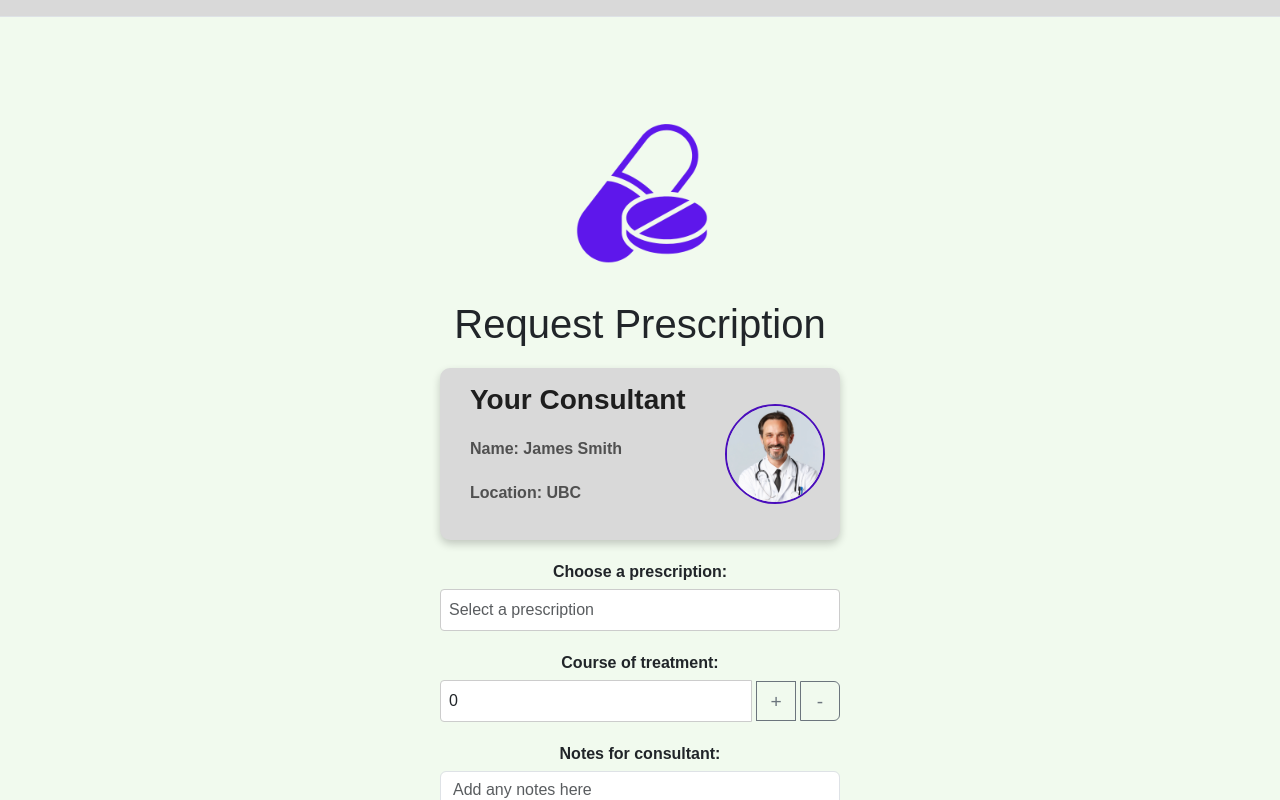
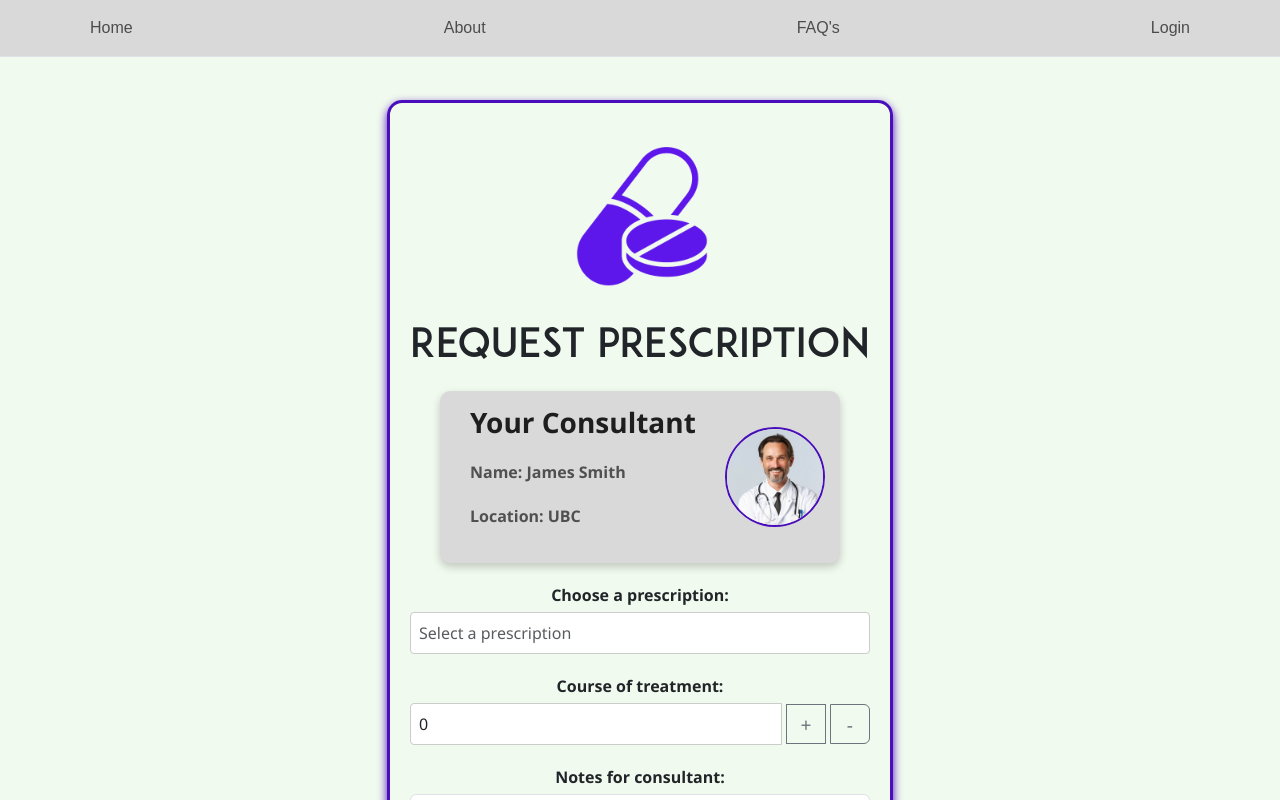
Before and after one commit to kamalkdolikay/medisync, a React (Vite) app in the folder client/: page /prescription-request in a window 1280 px wide. Shown: the top 800 px of the page. Built offline with nearby package versions, Linux system fonts and the light colour scheme.

Commit message:
Modify view, request, input pages to be consistent.

```diff
--- a/client/src/pages/medicine-input/medicine-input-html.tsx
+++ b/client/src/pages/medicine-input/medicine-input-html.tsx
@@ -2,6 +2,7 @@ import React, { useState } from "react";
 import Swal from 'sweetalert2';
 import { useNavigate } from 'react-router-dom';
 import "./medicine-input.css";
+import logo from "../../assets/logo2.png";
 
 const MedicineInput = () => {
   const navigate = useNavigate();
@@ -56,7 +57,7 @@ const MedicineInput = () => {
                     <a className="navbar-brand d-md-none" href="/index.html">
                     </a>
                     <a className="navbar-brand d-md-none" href="/index.html">
-            <span>MediSync</span>
+                        <span className="s-font">MediSync</span>
                     </a>
                     <button className="navbar-toggler" type="button" data-bs-toggle="offcanvas" data-bs-target="#offcanvas"
                         aria-controls="offcanvas" aria-label="Toggle navigation">
@@ -71,7 +72,6 @@ const MedicineInput = () => {
                             <ul className="navbar-nav flex-grow-1 justify-content-between">
                                 <li className="nav-item"><a className="nav-link" href="/index.html"><span>Home</span></a></li>
                                 <li className="nav-item"><a className="nav-link" href="/about.html"><span>About</span></a></li>
-                {/* <a href="/index.html"><img className="bi1" width="40" height="40" src="../images/MentalWellnessLogo.png" /></a> */}
                                 <li className="nav-item"><a className="nav-link" href="/faq.html"><span>FAQ's</span></a></li>
                                 <li className="nav-item"><a className="nav-link custom-nav-link">Login</a></li>
                             </ul>
@@ -82,12 +82,15 @@ const MedicineInput = () => {
 
 
       <div className="content-container">
-        <h2 className="text-center">Specify your medication</h2>
+      <div>
+                    <img src={logo} style={{ width: "200px", height: "200px", marginTop: "0px", marginBottom: "0px" }}></img>
+                </div>
+        <h2 className="text-center-title">Specify your medication</h2>
         <div className="form-group">
           <label htmlFor="medicationName" className="form-label">
             Medication Name:
           </label>
-          <input type="text" id="medicationName" className="form-control" placeholder="Enter medication name" />
+          <input type="text" id="medicationName" className="form-control" placeholder="Enter medication name"  />
         </div>
         <div className="form-group">
           <label htmlFor="totalInHand" className="form-label">
@@ -142,8 +145,8 @@ const MedicineInput = () => {
             </div>
           ))}
         </div>
-        <div className="text-center mt-4">
-          <button onClick={handleSave}>
+        <div>
+          <button className="text-center" onClick={handleSave}>
             Save
           </button>
         </div>
--- a/client/src/pages/medicine-input/medicine-input.css
+++ b/client/src/pages/medicine-input/medicine-input.css
@@ -1,3 +1,8 @@
+@font-face {
+  font-family: "WellnessFont";
+  src: url("../../assets/ADAM.CGPRO.otf") format("opentype");
+}
+
 .content-container {
     margin: 100px auto;
     max-width: 600px;
@@ -62,3 +67,8 @@
   .save-btn:hover {
     background-color: #457b9d;
   }
+
+  .text-center {
+    font-family: Arial, Helvetica, sans-serif;
+    text-align: center;
+  }
--- a/client/src/pages/prescirption-request/prescirption-request-html.tsx
+++ b/client/src/pages/prescirption-request/prescirption-request-html.tsx
@@ -22,8 +22,28 @@ const PrescriptionRequest = () => {
       <nav className="navbar navbar-expand-md fixed-top border-bottom" style={{ backgroundColor: "#d9d9d9" }} role="navigation">
         <div className="container">
           <a className="navbar-brand d-md-none" href="/index.html">
-            <span>MediSync</span>
           </a>
+          <a className="navbar-brand d-md-none" href="/index.html">
+            <span className="s-font">MediSync</span>
+          </a>
+          <button className="navbar-toggler" type="button" data-bs-toggle="offcanvas" data-bs-target="#offcanvas"
+            aria-controls="offcanvas" aria-label="Toggle navigation">
+            <span className="navbar-toggler-icon"></span>
+          </button>
+          <div className="offcanvas offcanvas-end" id="offcanvas" aria-labelledby="offcanvasLabel">
+            <div className="offcanvas-header">
+              <h5 className="offcanvas-title" id="offcanvasLabel">Menu</h5>
+              <button type="button" className="btn-close" data-bs-dismiss="offcanvas" aria-label="Close"></button>
+            </div>
+            <div className="offcanvas-body">
+              <ul className="navbar-nav flex-grow-1 justify-content-between">
+                <li className="nav-item"><a className="nav-link" href="/index.html"><span>Home</span></a></li>
+                <li className="nav-item"><a className="nav-link" href="/about.html"><span>About</span></a></li>
+                <li className="nav-item"><a className="nav-link" href="/faq.html"><span>FAQ's</span></a></li>
+                <li className="nav-item"><a className="nav-link custom-nav-link">Login</a></li>
+              </ul>
+            </div>
+          </div>
         </div>
       </nav>
 
@@ -31,7 +51,7 @@ const PrescriptionRequest = () => {
         {/* Logo and Page Title */}
         <div>
           <img src={logo} style={{ width: "200px", height: "200px", marginTop: "0px", marginBottom: "0px" }} alt="Logo" />
-          <h1 className="text-center">Request Prescription</h1>
+          <h1 className="text-center-title">Request Prescription</h1>
         </div>
 
         {/* Consultant Information */}
@@ -88,7 +108,7 @@ const PrescriptionRequest = () => {
         </div>
 
         {/* Save Button */}
-        <div className="text-center mt-4">
+        <div>
           <button className="btn btn-primary save-btn">Save</button>
         </div>
       </div>
--- a/client/src/pages/prescirption-request/prescirption-request.css
+++ b/client/src/pages/prescirption-request/prescirption-request.css
@@ -1,11 +1,21 @@
+@font-face {
+  font-family: "WellnessFont";
+  src: url("../../assets/ADAM.CGPRO.otf") format("opentype");
+}
+
 .body-container {
-    margin: 100px auto;
-    max-width: 400px;
-    min-width: 400px;
+  margin: 100px auto;
+  max-width: 600px;
+  border-style: solid;
+  border-color: #4a0dbc;
+  border-radius: 15px;
+  box-shadow: 0 4px 10px #4a0dbc;
+  padding: 20px;
   }
 
-  .text-center {
+  .text-center-title {
     text-align: center;
+    font-family: "WellnessFont";
   }
 
   /* Card container styles */
@@ -28,7 +38,7 @@
   .card-text {
     flex: 1;
     color: #1e1e1e;
-    font-family: "Arial", sans-serif;
+    font-family: 'Segoe UI', Tahoma, Geneva, Verdana, sans-serif;
     font-size: 1rem;
     font-weight: bold;
     text-align: left;
@@ -53,6 +63,7 @@
   }
 
   .form-group {
+    font-family: 'Segoe UI', Tahoma, Geneva, Verdana, sans-serif;
     margin-bottom: 20px;
   }
 
@@ -60,6 +71,7 @@
     display: block;
     margin-bottom: 5px;
     font-weight: bold;
+    font-family: 'Segoe UI', Tahoma, Geneva, Verdana, sans-serif;
   }
 
   .input-group {
@@ -69,8 +81,7 @@
   }
 
   .save-btn {
-    background-color: #1d3557;
-    color: #f1faee;
+    background-color: #4a0dbc; /* Default background for edit */
     padding: 10px 20px;
     border: none;
     border-radius: 5px;
@@ -80,5 +91,5 @@
   }
 
   .save-btn:hover {
-    background-color: #457b9d;
+    background-color: #360a8b; /* Darker shade on hover */
   }
--- a/client/src/pages/view-prescription/view-prescription-html.tsx
+++ b/client/src/pages/view-prescription/view-prescription-html.tsx
@@ -2,6 +2,7 @@ import React, { useState } from "react";
 import Swal from "sweetalert2";
 import { useNavigate } from "react-router-dom";
 import "./view-prescription.css";
+import logo from "../../assets/logo2.png";
 
 const ViewPrescription = () => {
   const navigate = useNavigate();
@@ -60,19 +61,38 @@ const ViewPrescription = () => {
 
   return (
     <>
-      <nav
-        className="navbar navbar-expand-md fixed-top border-bottom"
-        style={{ backgroundColor: "#d9d9d9" }}
-        role="navigation"
-      >
-        <div className="container">
-          <a className="navbar-brand" href="/index.html">
-            <span>MediSync</span>
-          </a>
-        </div>
-      </nav>
+<nav className="navbar navbar-expand-md fixed-top border-bottom" style={{ backgroundColor: "#d9d9d9" }} role="navigation">
+                <div className="container">
+                    <a className="navbar-brand d-md-none" href="/index.html">
+                    </a>
+                    <a className="navbar-brand d-md-none" href="/index.html">
+                        <span className="s-font">MediSync</span>
+                    </a>
+                    <button className="navbar-toggler" type="button" data-bs-toggle="offcanvas" data-bs-target="#offcanvas"
+                        aria-controls="offcanvas" aria-label="Toggle navigation">
+                        <span className="navbar-toggler-icon"></span>
+                    </button>
+                    <div className="offcanvas offcanvas-end" id="offcanvas" aria-labelledby="offcanvasLabel">
+                        <div className="offcanvas-header">
+                            <h5 className="offcanvas-title" id="offcanvasLabel">Menu</h5>
+                            <button type="button" className="btn-close" data-bs-dismiss="offcanvas" aria-label="Close"></button>
+                        </div>
+                        <div className="offcanvas-body">
+                            <ul className="navbar-nav flex-grow-1 justify-content-between">
+                                <li className="nav-item"><a className="nav-link" href="/index.html"><span>Home</span></a></li>
+                                <li className="nav-item"><a className="nav-link" href="/about.html"><span>About</span></a></li>
+                                <li className="nav-item"><a className="nav-link" href="/faq.html"><span>FAQ's</span></a></li>
+                                <li className="nav-item"><a className="nav-link custom-nav-link">Login</a></li>
+                            </ul>
+                        </div>
+                    </div>
+                </div>
+            </nav>
 
       <div className="content-container-3">
+      <div>
+                    <img src={logo} style={{ width: "200px", height: "200px", marginTop: "0px", marginBottom: "0px" }}></img>
+                </div>
         <h2 className="text-center">View your prescription</h2>
 
         {/* Prescription Box: Amoxicillin */}
--- a/client/src/pages/view-prescription/view-prescription.css
+++ b/client/src/pages/view-prescription/view-prescription.css
@@ -1,3 +1,8 @@
+@font-face {
+  font-family: "WellnessFont";
+  src: url("../../assets/ADAM.CGPRO.otf") format("opentype");
+}
+
 .content-container-3 {
     margin: 100px auto;
     max-width: 600px;
@@ -12,6 +17,7 @@
     margin-bottom: 20px;
     color: #333;
     text-align: center;
+    font-family: "WellnessFont";
   }
 
   .prescription-box {
@@ -34,6 +40,7 @@
     font-size: 1.2rem;
     font-weight: bold;
     color: #1d3557;
+    font-family: 'Segoe UI', Tahoma, Geneva, Verdana, sans-serif
   }
 
 
@@ -41,6 +48,8 @@
     margin: 5px 0;
     font-size: 1rem;
     color: #333;
+    font-family: 'Segoe UI', Tahoma, Geneva, Verdana, sans-serif;
+    font-weight: 300;
   }
 
   /* Smooth expand/collapse animations */
@@ -134,3 +143,18 @@
   justify-content: center; /* Center-align the buttons */
   margin-top: 10px; /* Space above the buttons */
 }
+
+
+.s-font {
+  font-family: "WellnessFont";
+}
+
+.p-font {
+  font-family: 'Segoe UI', Tahoma, Geneva, Verdana, sans-serif;
+  font-weight: 300;
+}
+
+.h-font {
+  font-family: 'Segoe UI', Tahoma, Geneva, Verdana, sans-serif;
+  font-weight: 300;
+}
```
Lines whose indentation alone changed are shown as unchanged.
